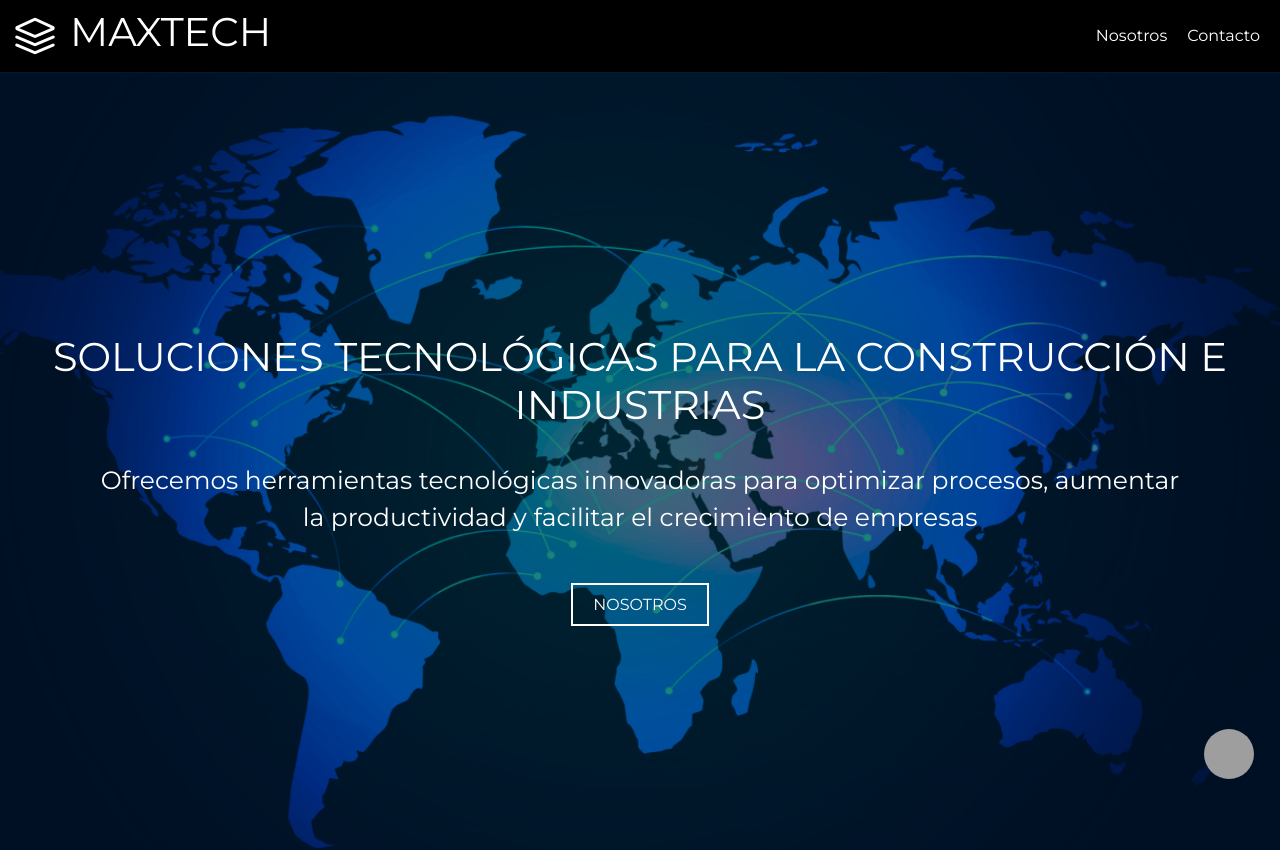
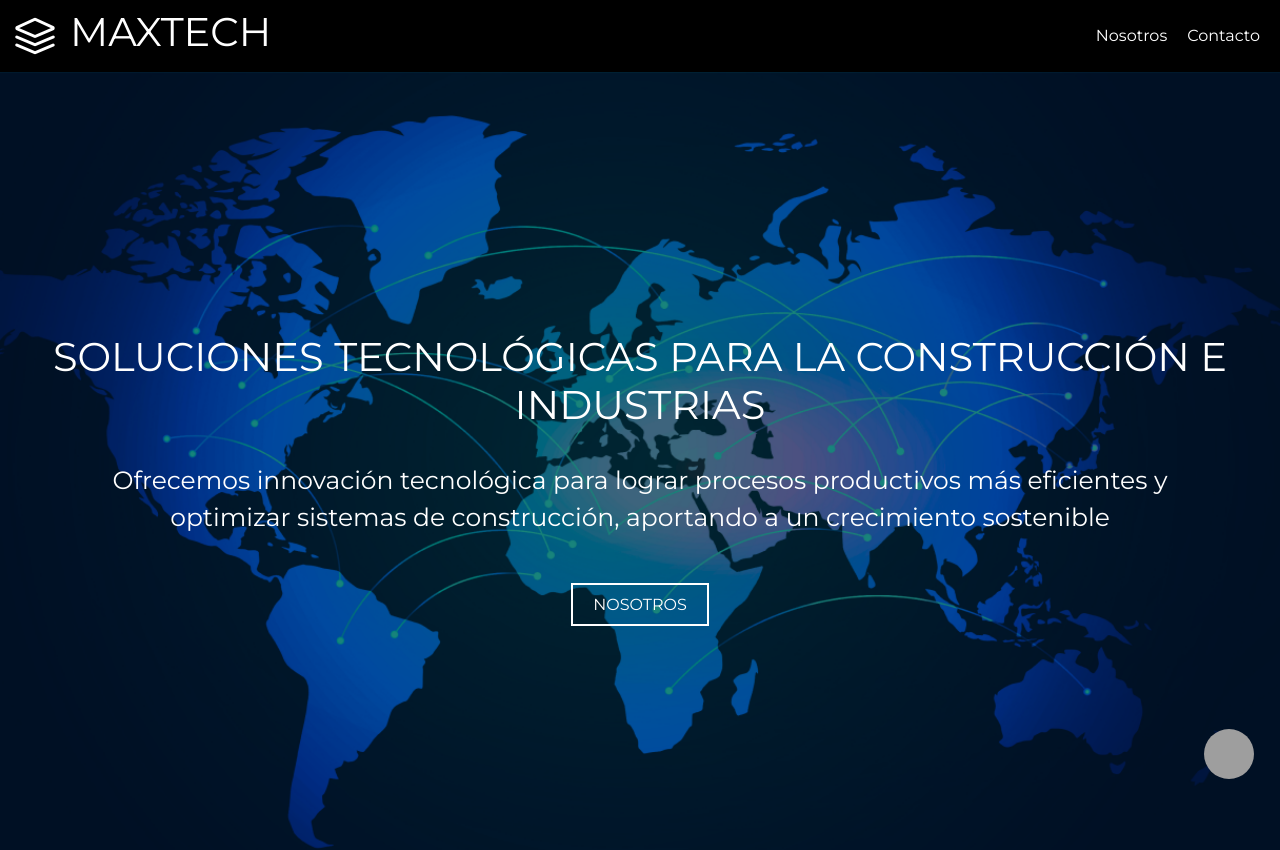
Before and after one commit to gastondigilio/maxtech, a React (Create React App) app: page / in a window 1280 px wide. Shown: the top 850 px of the page. Built offline with nearby package versions, Linux system fonts and the light colour scheme; grey boxes are pictures that could not be loaded.

Commit message:
approach updated

```diff
--- a/src/components/Approach/Approach.jsx
+++ b/src/components/Approach/Approach.jsx
@@ -8,7 +8,7 @@ const Approach = () => {
             <div className="approach-container" style={{ backgroundImage: `url(${Banner})` }}>
                 <div className="approach-content">
                     <h2 className='approach-title'>SOLUCIONES TECNOLÓGICAS PARA LA CONSTRUCCIÓN E INDUSTRIAS</h2>
-                    <p className='approach-text'>Ofrecemos herramientas tecnológicas innovadoras para optimizar procesos, aumentar la productividad y facilitar el crecimiento de empresas</p>
+                    <p className='approach-text'>Ofrecemos innovación tecnológica para lograr procesos productivos más eficientes y optimizar sistemas de construcción, aportando a un crecimiento sostenible</p>
                     <a href='#about' className="about-button">NOSOTROS</a>
                 </div>
             </div>
```
